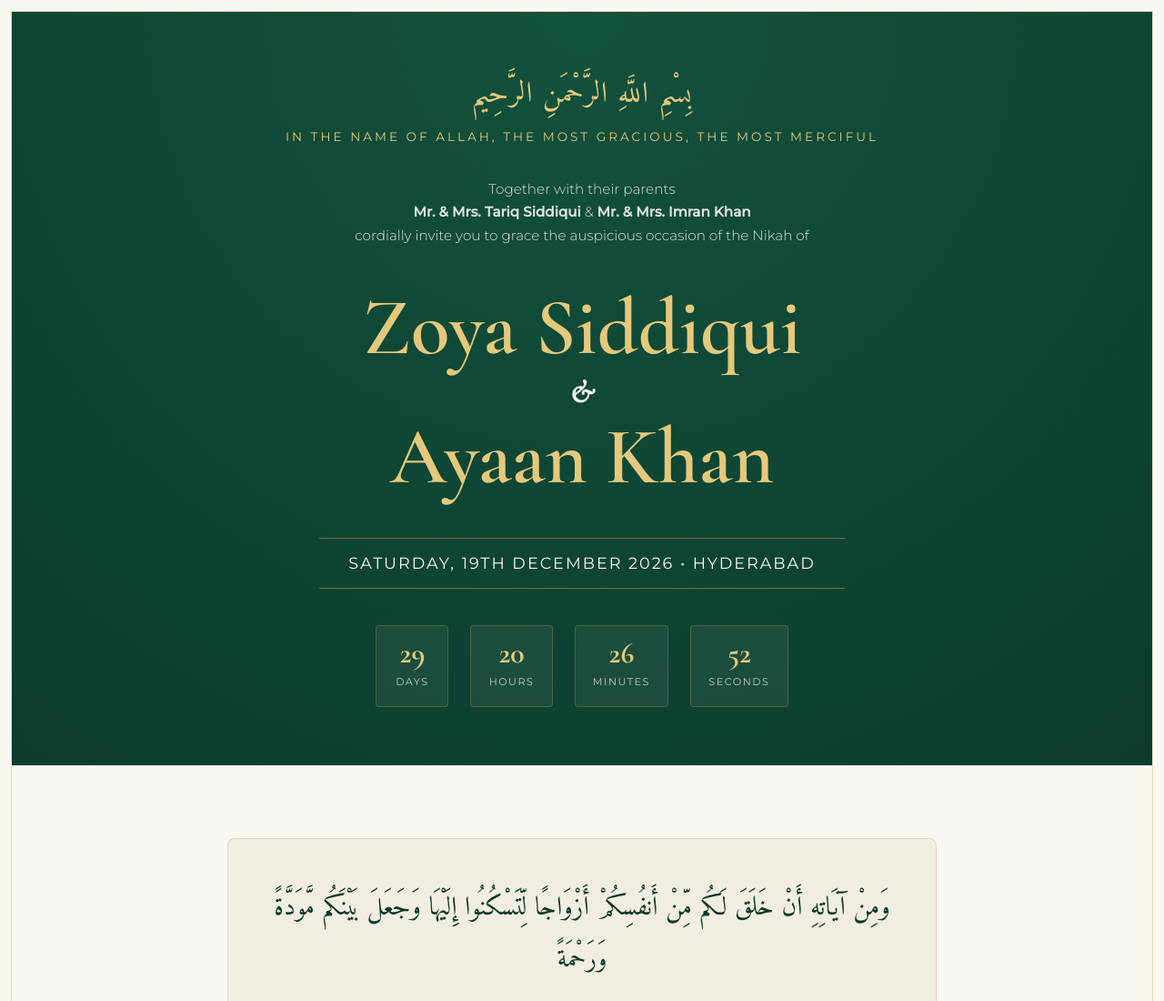
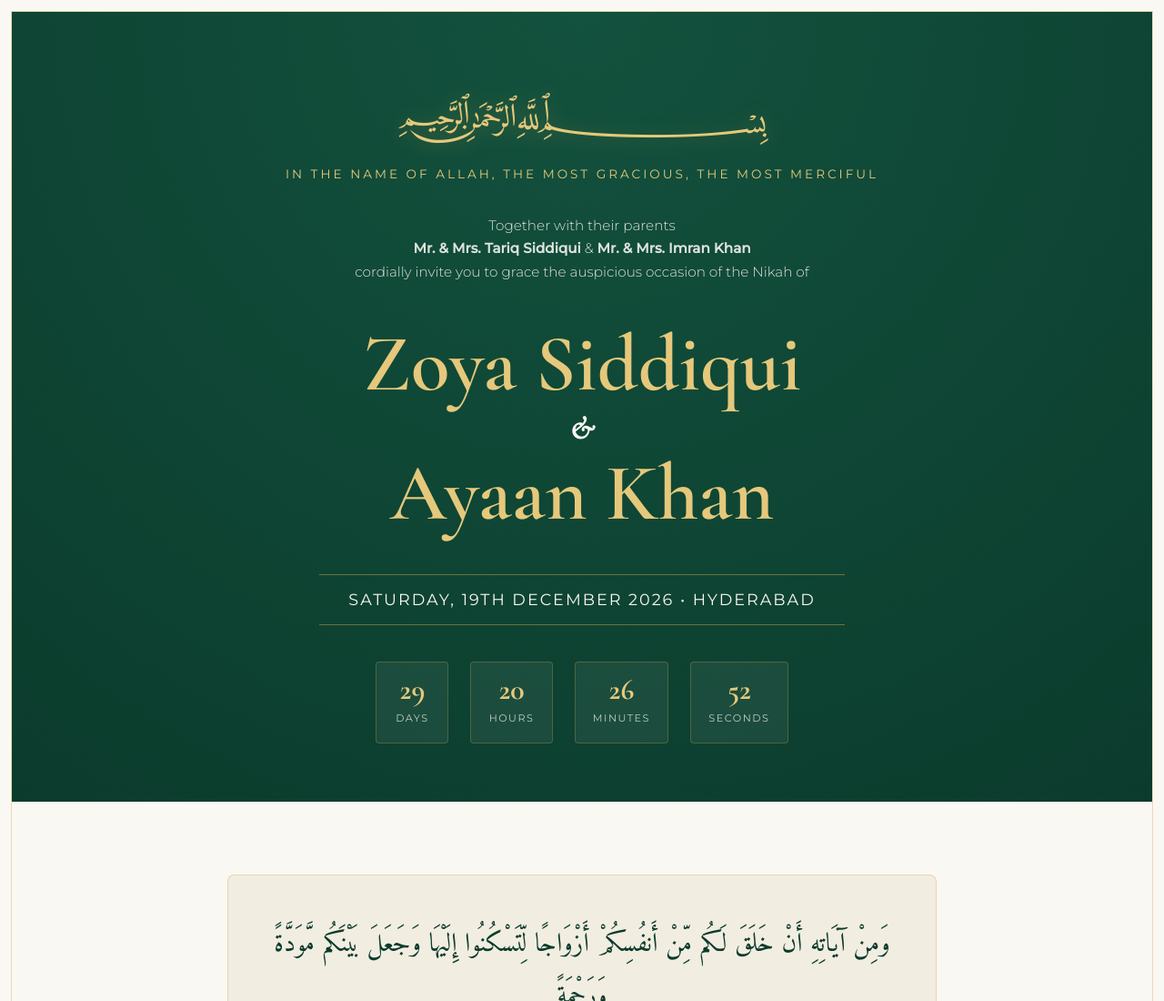
Before and after one commit to aqsamahreen510syed-ui/AqsaFaizan, a plain HTML site: page index.html in a window 1280 px wide. Shown: the top 1100 px of the page at 91% size. Drawn offline with nearby package versions, Linux system fonts and the light colour scheme.

Commit message:
changed bismilla

```diff
--- a/index.html
+++ b/index.html
@@ -69,11 +69,17 @@
       position: relative;
     }
 
-    .bismillah {
-      font-size: 2rem;
-      color: var(--gold-light);
-      margin-bottom: 0.5rem;
-      letter-spacing: 1px;
+    .bismillah-svg {
+      width: 100%;
+      max-width: 420px;
+      margin: 0 auto 0.5rem auto;
+      filter: drop-shadow(0 2px 10px rgba(200, 162, 74, 0.35));
+    }
+
+    .bismillah-svg svg {
+      width: 100%;
+      height: auto;
+      display: block;
     }
 
     .subtitle-top {
@@ -359,7 +365,13 @@
   <div class="page-border">
     <!-- HERO SECTION -->
     <header class="hero">
-      <div class="arabic bismillah">بِسْمِ اللَّهِ الرَّحْمَنِ الرَّحِيم</div>
+      <div class="bismillah-svg" aria-label="Bismillah ir-Rahman ir-Rahim">
+        <svg viewBox="0 0 800 180" xmlns="http://www.w3.org/2000/svg">
+          <text x="50%" y="55%" dominant-baseline="middle" text-anchor="middle" font-family="'Aref Ruqaa', 'Amiri', serif" font-size="68" fill="#E5C87B" letter-spacing="1">
+             ﷽
+            </text>
+          </svg>
+        </div>
       <p class="subtitle-top">In the name of Allah, the Most Gracious, the Most Merciful</p>
 
       <p class="parents-text">
```
